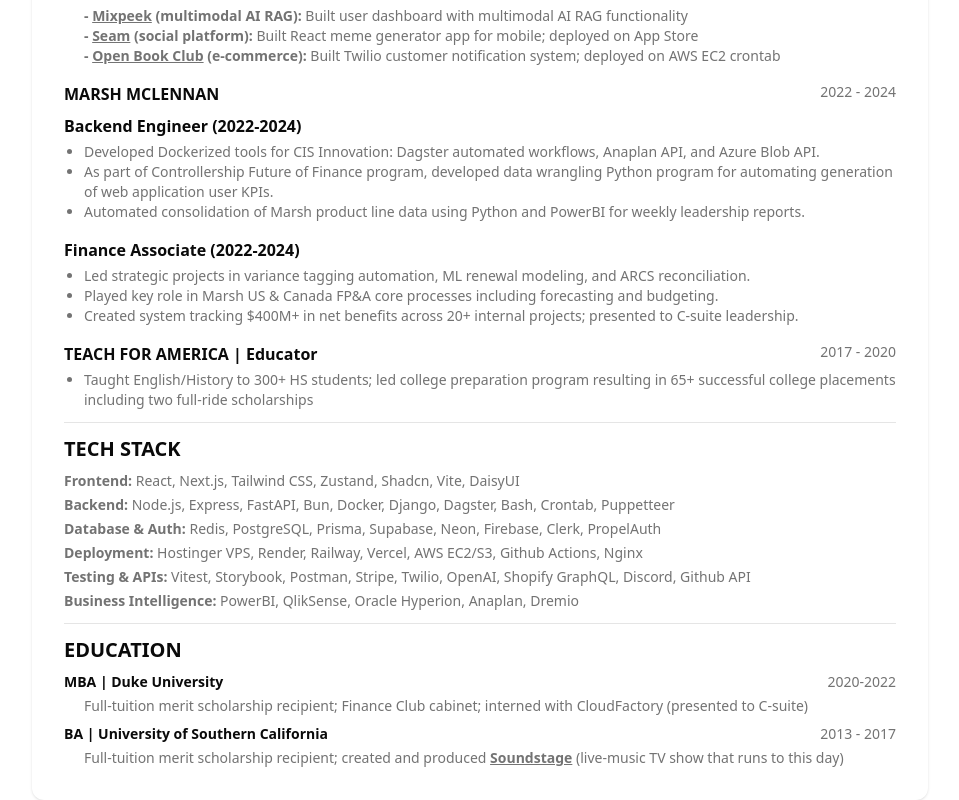
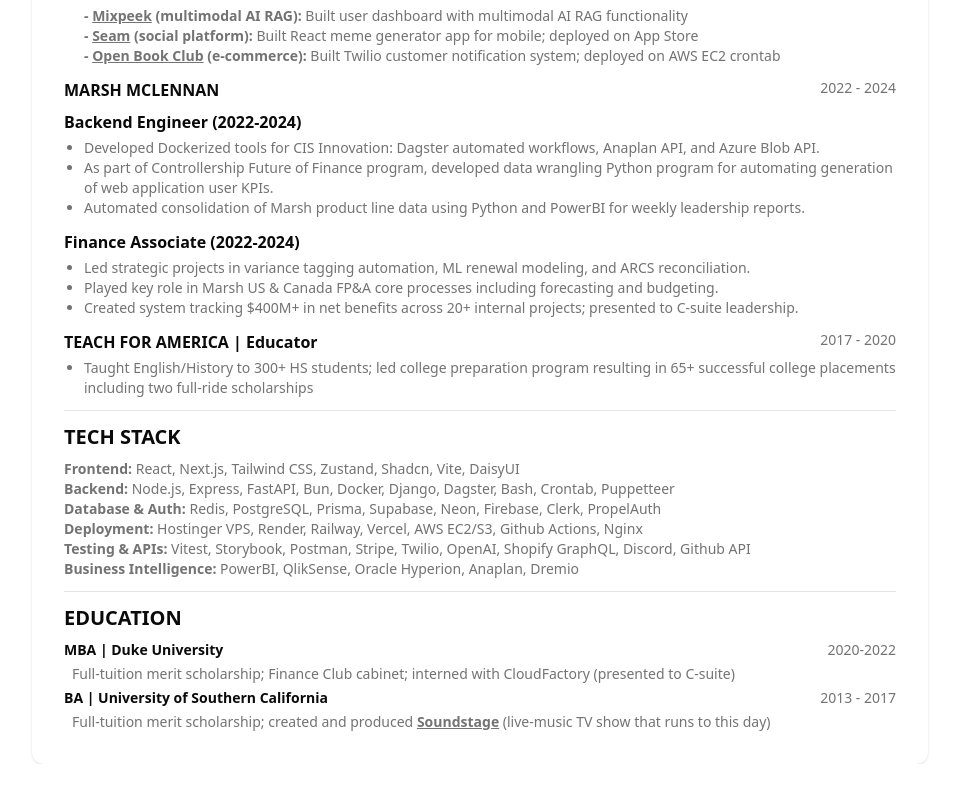
Before and after one commit to danielgavidia/resume, a Next.js app: page /resume in a window 1280 px wide. Shown: the part 317-1117 px from the top of the page, without its empty margins (160-1119 px from the left). After the commit the page ends 1081 px from the top, so only its background shows below. Built offline with nearby package versions, Linux system fonts and the light colour scheme.

Commit message:
Formatting fixes

```diff
--- a/src/app/resume/page.tsx
+++ b/src/app/resume/page.tsx
@@ -42,7 +42,7 @@ const Page = () => {
         {/* Experience Section */}
         <section>
           <h2 className="text-xl font-bold mb-2">EXPERIENCE</h2>
-          <div className="space-y-4">
+          <div className="space-y-3">
             {/* Fractal Tech */}
             <div>
               <div className="flex flex-col sm:flex-row justify-between items-start">
@@ -116,7 +116,7 @@ const Page = () => {
                 <h3 className="font-bold">MARSH MCLENNAN</h3>
                 <span className="text-muted-foreground text-sm">2022 - 2024</span>
               </div>
-              <div className="mt-2 space-y-4">
+              <div className="mt-2 space-y-3">
                 <div>
                   <h4 className="font-semibold">Backend Engineer (2022-2024)</h4>
                   <ul className="list-disc ml-5 mt-1 text-muted-foreground text-sm">
@@ -176,7 +176,7 @@ const Page = () => {
         {/* Tech Stack Section */}
         <section>
           <h2 className="text-xl font-bold mb-2">TECH STACK</h2>
-          <div className="space-y-1 text-muted-foreground text-sm">
+          <div className="text-muted-foreground text-sm">
             <p>
               <span className="font-semibold">Frontend:</span> React, Next.js, Tailwind CSS,
               Zustand, Shadcn, Vite, DaisyUI
@@ -209,15 +209,15 @@ const Page = () => {
         {/* Education Section */}
         <section>
           <h2 className="text-xl font-bold mb-2">EDUCATION</h2>
-          <div className="space-y-2 text-sm">
+          <div className="space-y-1 text-sm">
             <div>
               <div className="flex flex-col sm:flex-row justify-between items-start">
                 <h3 className="font-bold">MBA | Duke University</h3>
                 <span className="text-muted-foreground">2020-2022</span>
               </div>
-              <p className="ml-5 mt-1 text-muted-foreground">
-                Full-tuition merit scholarship recipient; Finance Club cabinet; interned with
-                CloudFactory (presented to C-suite)
+              <p className="ml-2 mt-1 text-muted-foreground">
+                Full-tuition merit scholarship; Finance Club cabinet; interned with CloudFactory
+                (presented to C-suite)
               </p>
             </div>
             <div>
@@ -225,8 +225,8 @@ const Page = () => {
                 <h3 className="font-bold">BA | University of Southern California</h3>
                 <span className="text-muted-foreground">2013 - 2017</span>
               </div>
-              <p className="ml-5 mt-1 text-muted-foreground">
-                Full-tuition merit scholarship recipient; created and produced{" "}
+              <p className="ml-2 mt-1 text-muted-foreground">
+                Full-tuition merit scholarship; created and produced{" "}
                 <a
                   href="https://trojanvision.usc.edu/shows/sound-stage/"
                   target="_blank"
```
